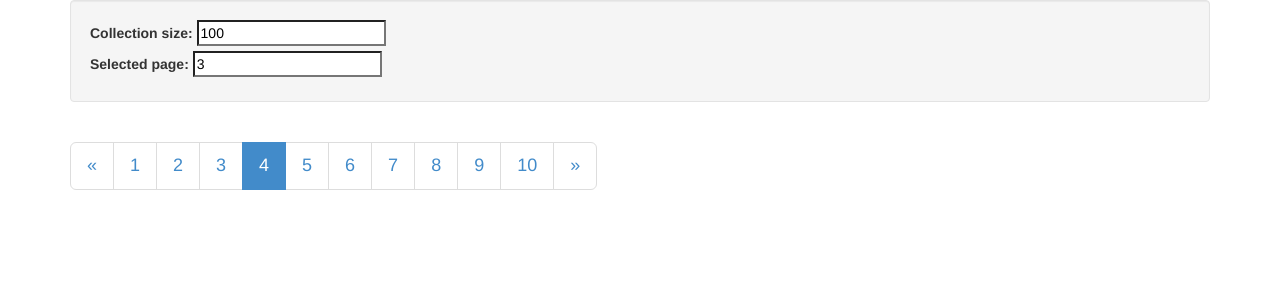
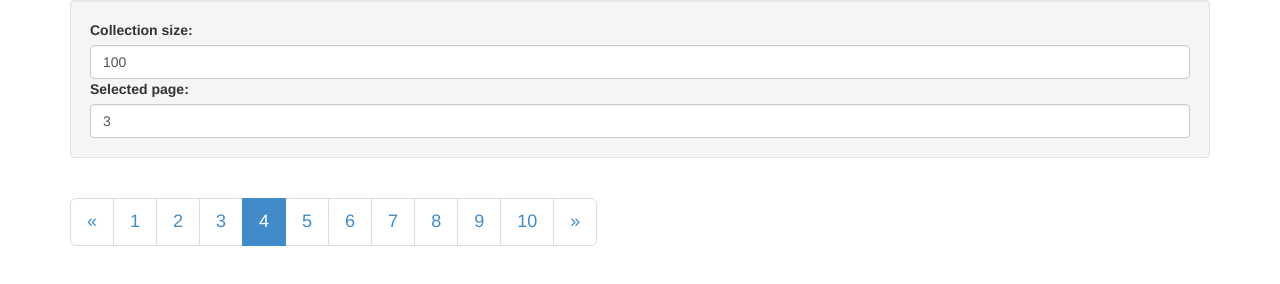
Before and after one commit to IgorMinar/directives-workshop, a website: page src/widgets/exercise/index.html in a window 1280 px wide. Drawn offline with Linux system fonts and the light colour scheme.

Commit message:
fix(widgets): add BS classes to demo pages

```diff
--- a/src/widgets/exercise/index.html
+++ b/src/widgets/exercise/index.html
@@ -19,8 +19,12 @@
 <div class="container">
 
     <div class="well">
-        <label>Collection size: <input type="number" ng-model="items" min="0"/></label><br>
-        <label>Selected page: <input type="number" ng-model="currentPage" min="0"/></label>
+
+        <label for="collectionSize">Collection size: </label>
+        <input type="number" ng-model="items" min="0" class="form-control" id="collectionSize"/>
+
+        <label for="selectedPage">Selected page: </label>
+        <input type="number" ng-model="currentPage" min="0" class="form-control" id="selectedPage"/>
     </div>
 
     <bs-pagination page="currentPage" collection-size="items"></bs-pagination>
```
Also changed, not shown: src/widgets/demo/index.html (+4 -1 lines).
